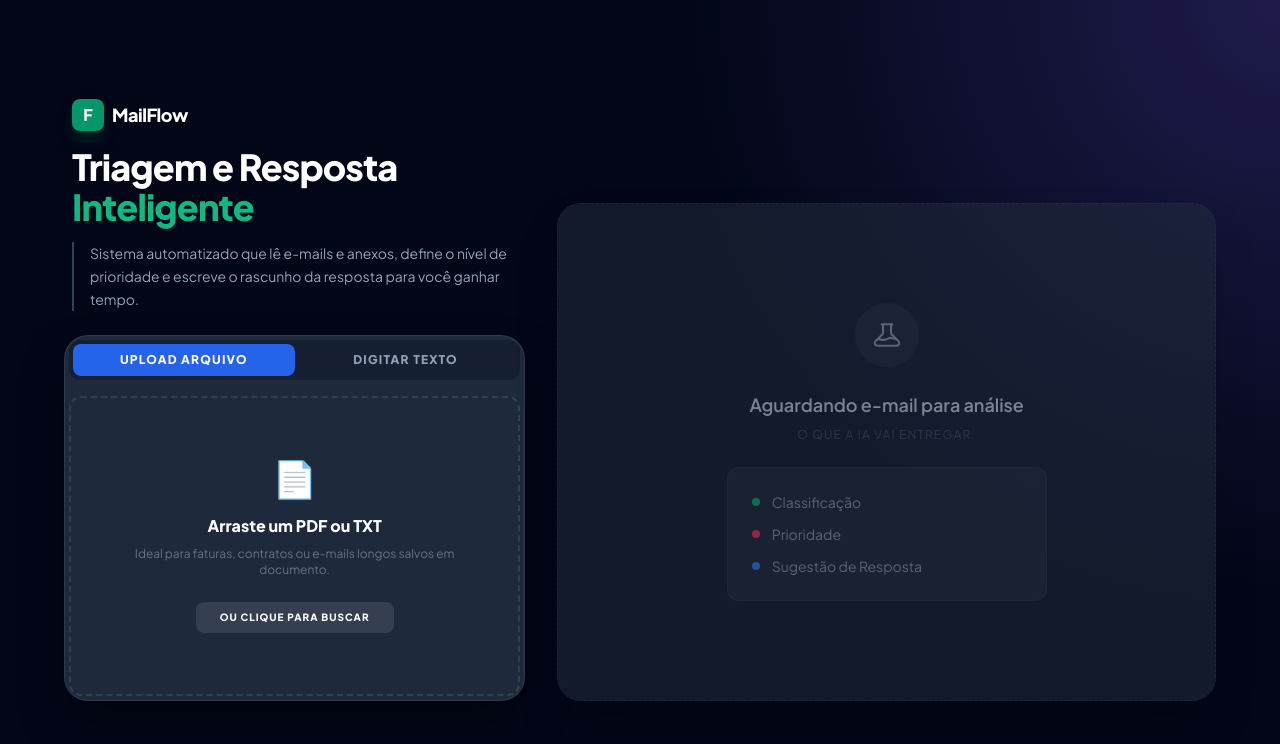
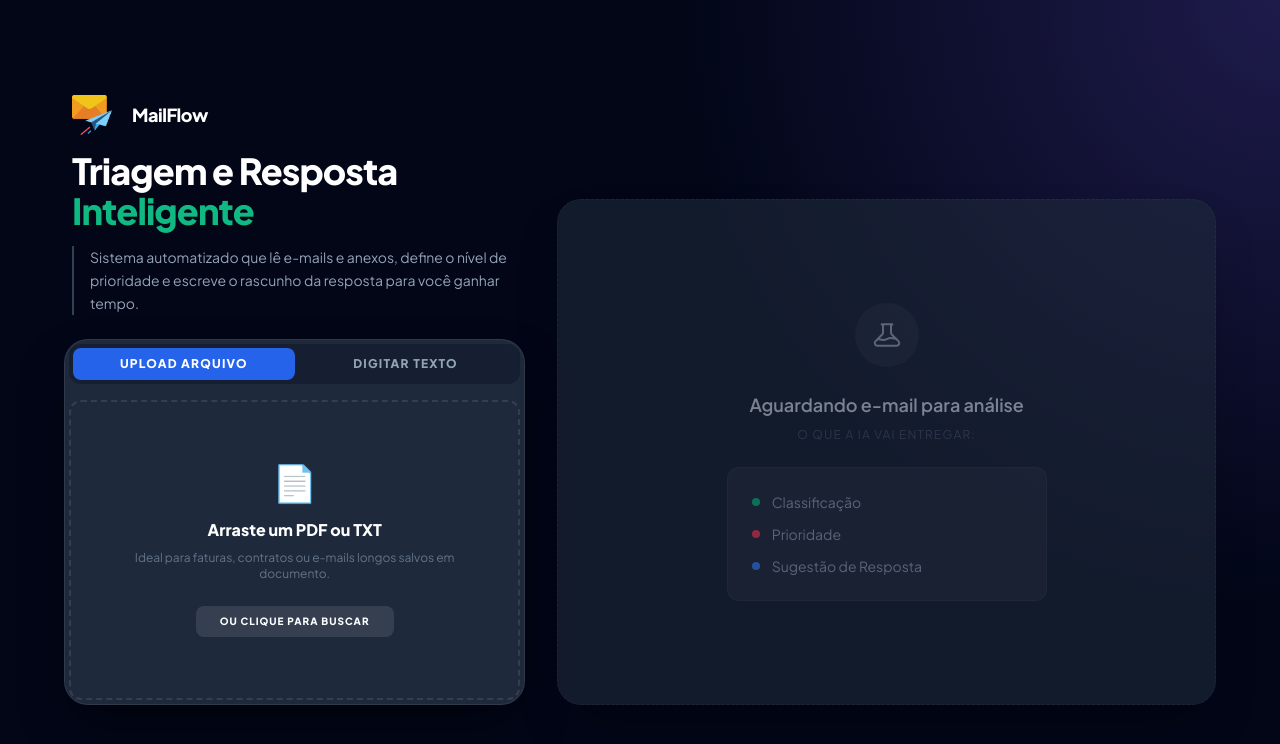
Before and after one commit to MaduSantoss/case-email-ai, a plain HTML site: page frontend/index.html in a window 1280 px wide. Drawn offline with nearby package versions, Linux system fonts and the light colour scheme.

Commit message:
Mudanças de logos

```diff
--- a/frontend/index.html
+++ b/frontend/index.html
@@ -2,6 +2,7 @@
 <html lang="pt-br">
 <head>
     <meta charset="UTF-8">
+    <link rel="icon" type="image/png" href="mail.png">
     <meta name="viewport" content="width=device-width, initial-scale=1.0">
     <title>MailFlow | Triagem Inteligente</title>
     <script src="https://cdn.tailwindcss.com"></script>
@@ -17,7 +18,7 @@
         <div class="md:col-span-5 flex flex-col h-full">
             <header class="px-2 mb-6 flex-shrink-0">
                 <div class="flex items-center gap-2 mb-4">
-                    <div class="w-8 h-8 bg-emerald-600 rounded-lg flex items-center justify-center text-white font-bold shadow-lg shadow-emerald-900/50">F</div>
+                    <img src="mail.png" alt="Logo MailFlow" class="h-10 w-auto mr-3">
                     <span class="font-bold text-lg tracking-tight text-white">MailFlow</span>
                 </div>
 
```
Also changed, not shown: frontend/mail.png (added).
